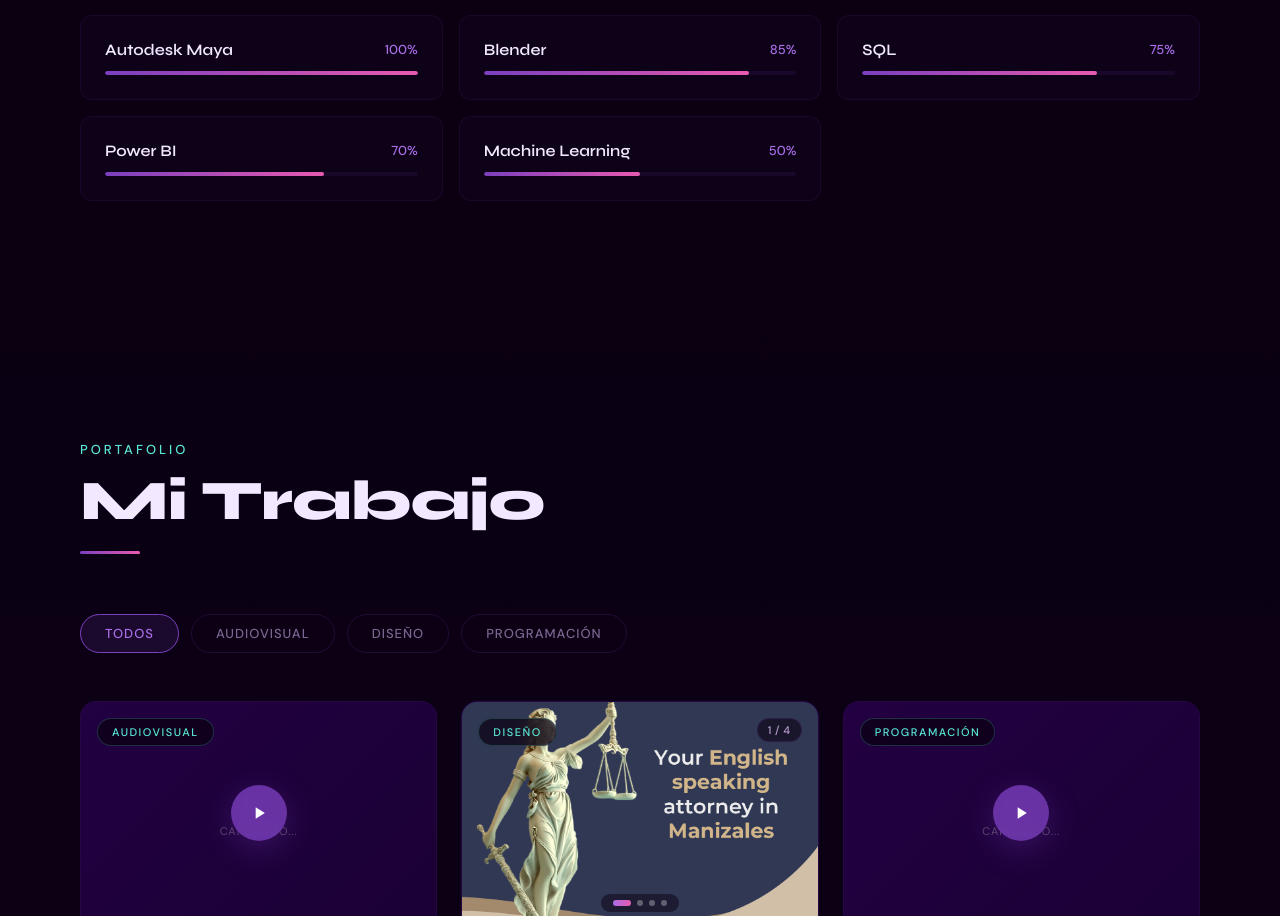
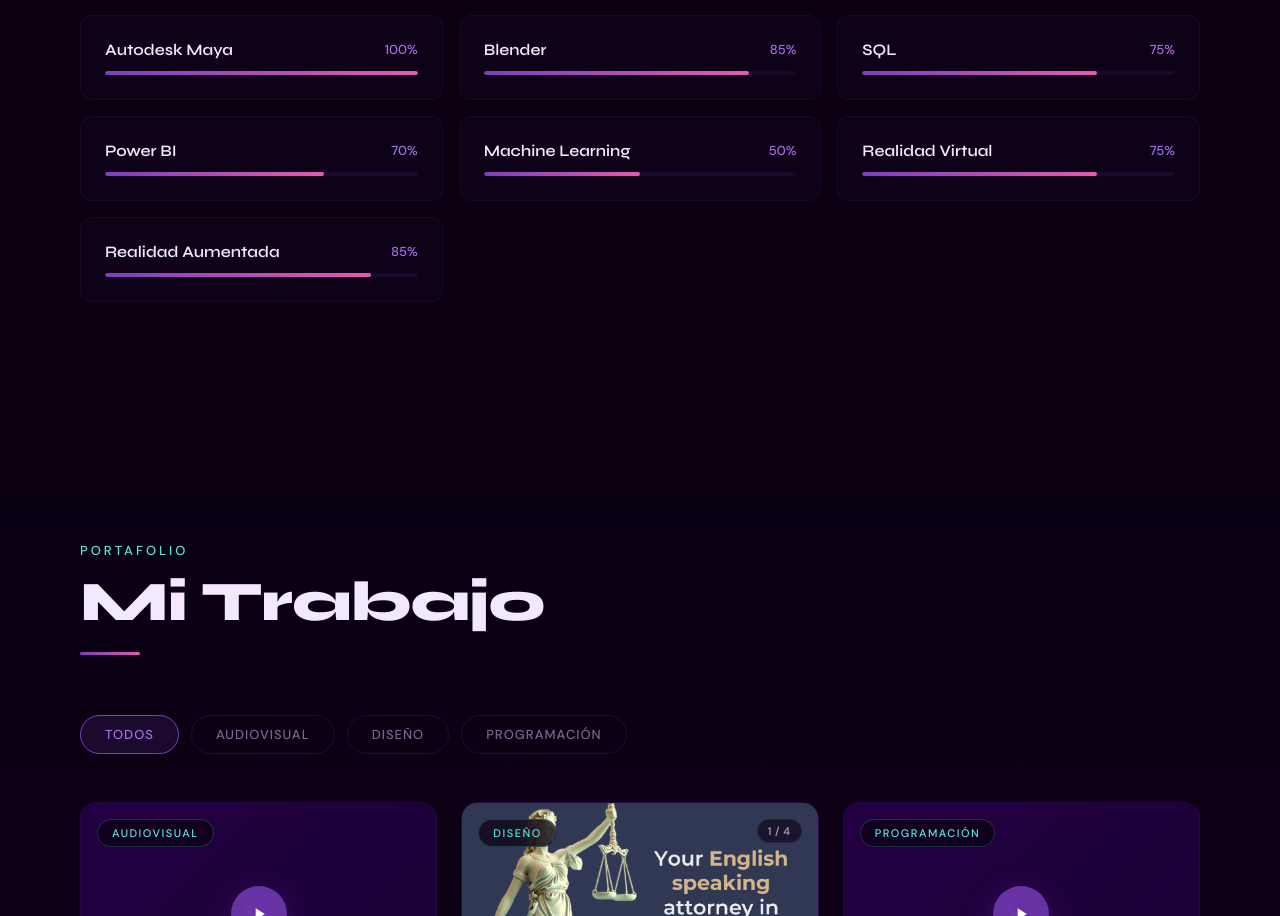
Before and after one commit to alejaramillo18/alejaramillo18.github.io, a React (Vite) app: page / in a window 1280 px wide. Shown: the part 2929-3845 px from the top of the page. Built offline with nearby package versions, Linux system fonts and the light colour scheme.

Commit message:
Actualizacion Skills

```diff
--- a/src/components/Portfolio.jsx
+++ b/src/components/Portfolio.jsx
@@ -45,6 +45,8 @@ const PORTFOLIO_DATA = {
     { name: "SQL", level: 75, category: "Analitica e innovacion tecnologica" },
     { name: "Power BI", level: 70, category: "Analitica e innovacion tecnologica" },
     { name: "Machine Learning", level: 50, category: "Analitica e innovacion tecnologica" },
+    { name: "Realidad Virtual", level: 75, category: "Analitica e innovacion tecnologica" },
+    { name: "Realidad Aumentada", level: 85, category: "Analitica e innovacion tecnologica" },
   ],
   // MEDIA: Cada proyecto soporta múltiples medios en un carrusel.
   // Usa el campo "gallery" como array. Cada item puede ser:
```
